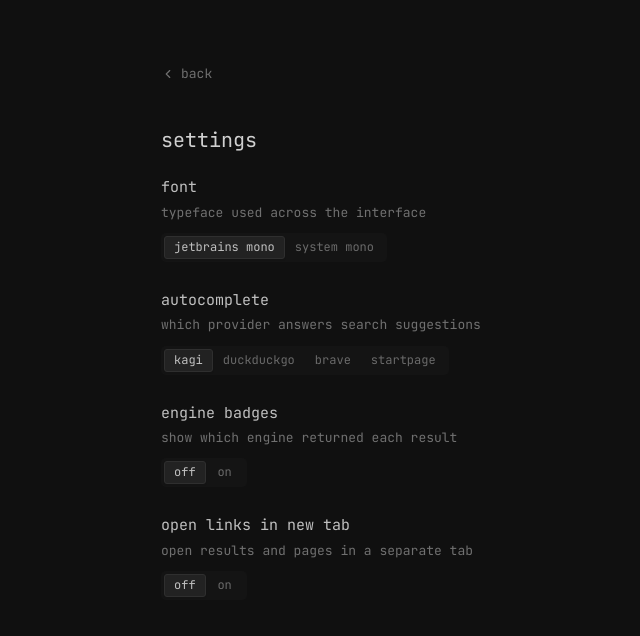
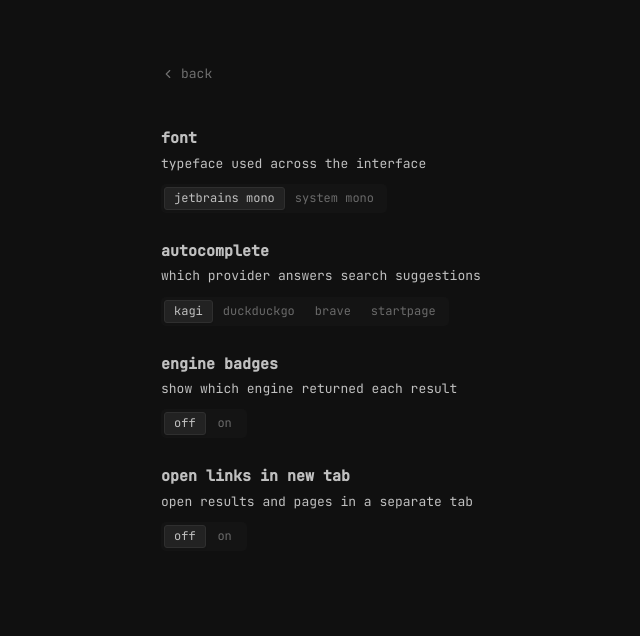
Before and after one commit to wdkqxd/clasp, a SvelteKit app in the folder frontend/: page /settings in a window 1280 px wide. Shown: the top 636 px of the page, without its empty margins (159-799 px from the left). Built offline with nearby package versions, Linux system fonts and the light colour scheme.

Commit message:
style(about, settings): bold section headings and brighten page text

```diff
--- a/frontend/src/lib/components/settings/SettingsItems.svelte
+++ b/frontend/src/lib/components/settings/SettingsItems.svelte
@@ -22,8 +22,8 @@
 
 <div>
 	<section>
-		<h2 class="text-[15px] font-normal leading-[1.375] text-[#c0c0c0]">font</h2>
-		<p class="mt-1 text-[13px] leading-[1.625] text-[#707070]">
+		<h2 class="text-[15px] font-semibold leading-[1.375] text-[#c0c0c0]">font</h2>
+		<p class="mt-1 text-[13px] leading-[1.625] text-[#c0c0c0]">
 			typeface used across the interface
 		</p>
 		<div class="mt-2.5">
@@ -36,8 +36,8 @@
 	</section>
 
 	<section class="mt-7">
-		<h2 class="text-[15px] font-normal leading-[1.375] text-[#c0c0c0]">autocomplete</h2>
-		<p class="mt-1 text-[13px] leading-[1.625] text-[#707070]">
+		<h2 class="text-[15px] font-semibold leading-[1.375] text-[#c0c0c0]">autocomplete</h2>
+		<p class="mt-1 text-[13px] leading-[1.625] text-[#c0c0c0]">
 			which provider answers search suggestions
 		</p>
 		<div class="mt-2.5">
@@ -50,8 +50,8 @@
 	</section>
 
 	<section class="mt-7">
-		<h2 class="text-[15px] font-normal leading-[1.375] text-[#c0c0c0]">engine badges</h2>
-		<p class="mt-1 text-[13px] leading-[1.625] text-[#707070]">
+		<h2 class="text-[15px] font-semibold leading-[1.375] text-[#c0c0c0]">engine badges</h2>
+		<p class="mt-1 text-[13px] leading-[1.625] text-[#c0c0c0]">
 			show which engine returned each result
 		</p>
 		<div class="mt-2.5">
@@ -64,8 +64,8 @@
 	</section>
 
 	<section class="mt-7">
-		<h2 class="text-[15px] font-normal leading-[1.375] text-[#c0c0c0]">open links in new tab</h2>
-		<p class="mt-1 text-[13px] leading-[1.625] text-[#707070]">
+		<h2 class="text-[15px] font-semibold leading-[1.375] text-[#c0c0c0]">open links in new tab</h2>
+		<p class="mt-1 text-[13px] leading-[1.625] text-[#c0c0c0]">
 			open results and pages in a separate tab
 		</p>
 		<div class="mt-2.5">
--- a/frontend/src/routes/about/[slug]/+page.svelte
+++ b/frontend/src/routes/about/[slug]/+page.svelte
@@ -19,9 +19,7 @@
 		back
 	</a>
 
-	<h1 class="mt-10 text-[20px] leading-tight font-normal text-[#d0d0d0]">{data.doc.title}</h1>
-
-	<div class="prose mt-6">
+	<div class="prose mt-10">
 		{@html data.doc.html}
 	</div>
 </div>
@@ -30,14 +28,14 @@
 	.prose {
 		font-size: 13px;
 		line-height: 1.625;
-		color: #707070;
+		color: #c0c0c0;
 	}
 	.prose :global(h2) {
 		margin-top: 2rem;
 		margin-bottom: 0.375rem;
 		font-size: 15px;
 		line-height: 1.375;
-		font-weight: 400;
+		font-weight: 600;
 		color: #c0c0c0;
 	}
 	.prose :global(h2:first-child) {
@@ -50,12 +48,12 @@
 		margin-top: 1.25rem;
 	}
 	.prose :global(a) {
-		color: #8a8a8a;
+		color: inherit;
 		text-decoration: underline;
 		text-underline-offset: 4px;
 		transition: color 0.15s;
 	}
 	.prose :global(a:hover) {
-		color: #c0c0c0;
+		color: #fff;
 	}
 </style>
--- a/frontend/src/routes/settings/+page.svelte
+++ b/frontend/src/routes/settings/+page.svelte
@@ -18,9 +18,7 @@
 		back
 	</a>
 
-	<h1 class="mt-10 text-[20px] leading-tight font-normal text-[#d0d0d0]">settings</h1>
-
-	<div class="mt-6">
+	<div class="mt-10">
 		<SettingsItems />
 	</div>
 </div>
```
